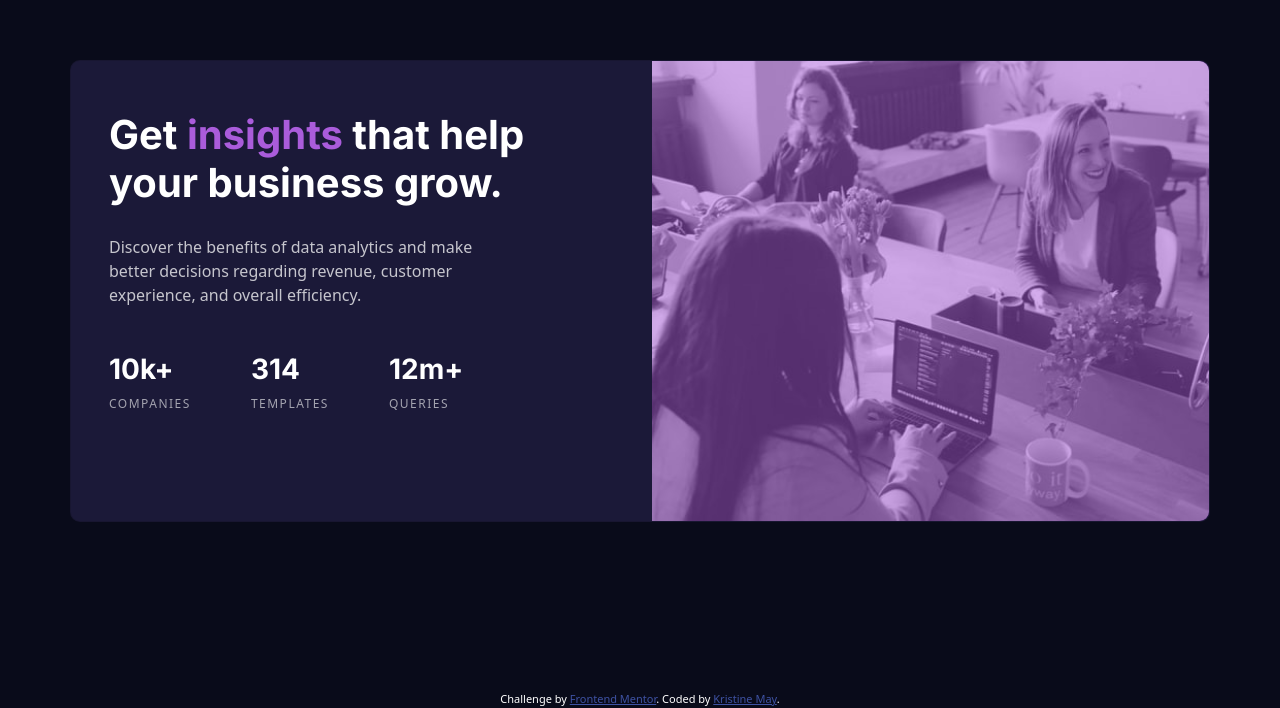
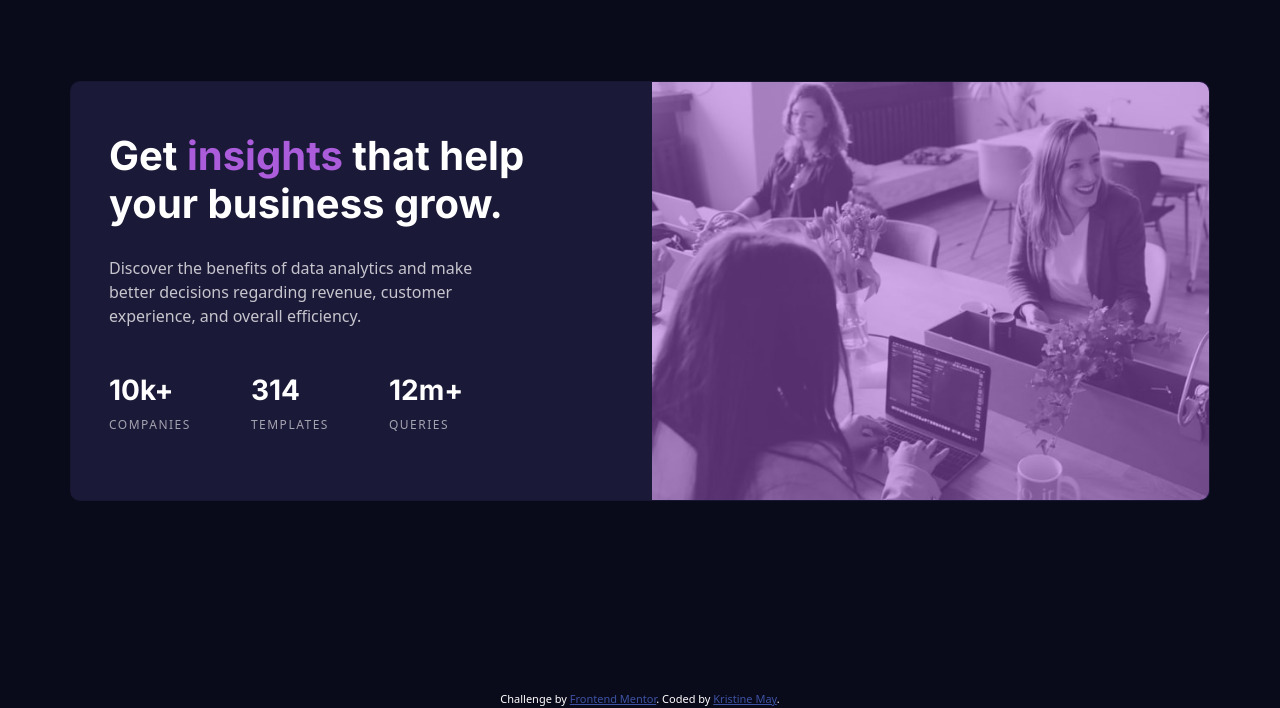
Before and after one commit to sn-tin/stats-preview-card, a plain HTML site: page index.html in a window 1280 px wide. Shown: the part 109-817 px from the top of the page. Drawn offline with nearby package versions, Linux system fonts and the light colour scheme.

Commit message:
First Commit

```diff
--- a/index.html
+++ b/index.html
@@ -26,7 +26,7 @@
 
           <div class="col-lg-6 header-image">
             <div class="color-overlay"></div>
-            <img class="image-box" src="images/image-header-desktop.jpg" alt="image-header">
+            <img class="image-box" src="images/image-header-mobile.jpg" alt="image-header">
           </div>
           <div class="col-lg-6 header-text">
             <h1 class="card-title">Get <span>insights</span> that help your business grow.</h1>
```
